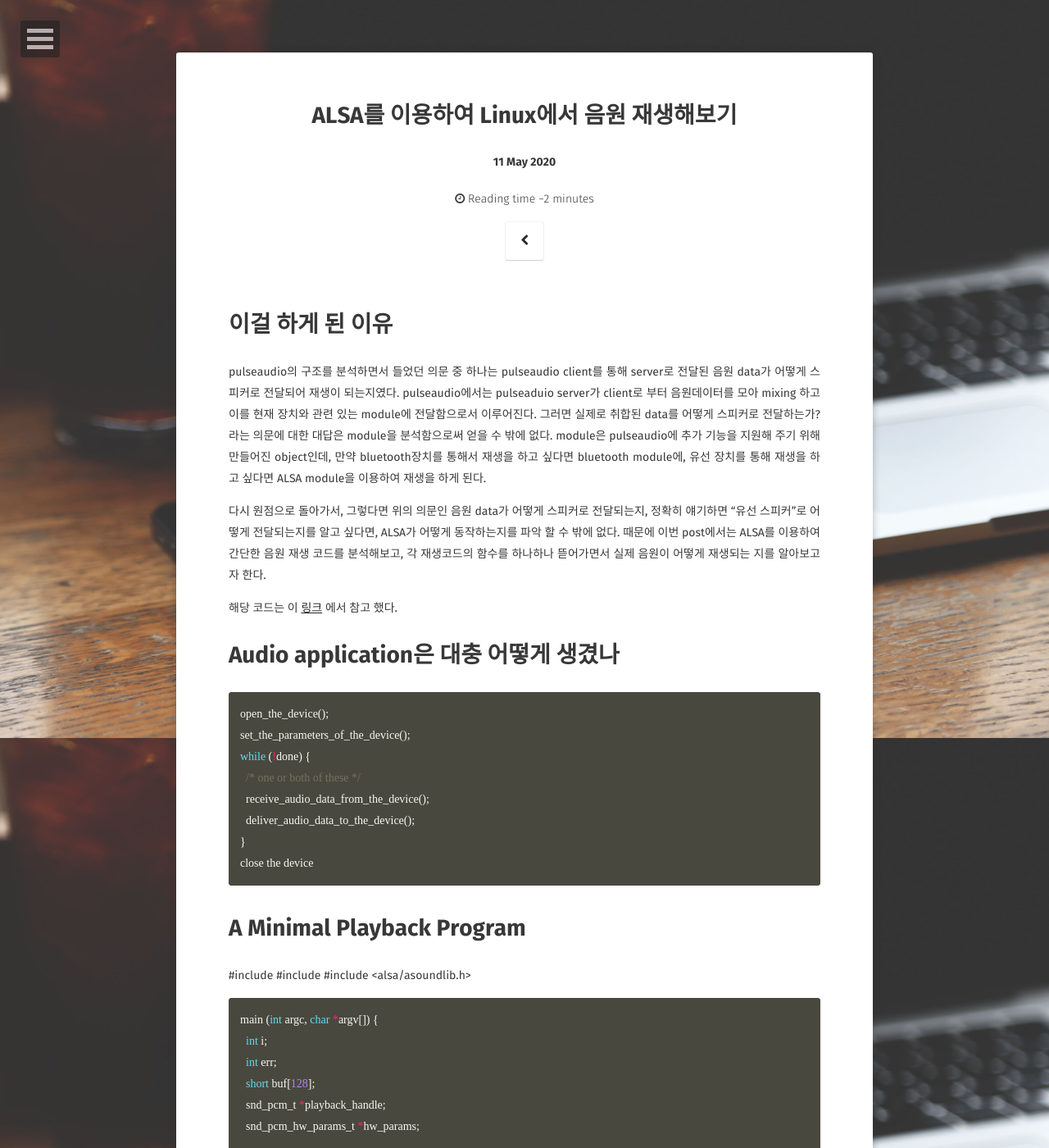
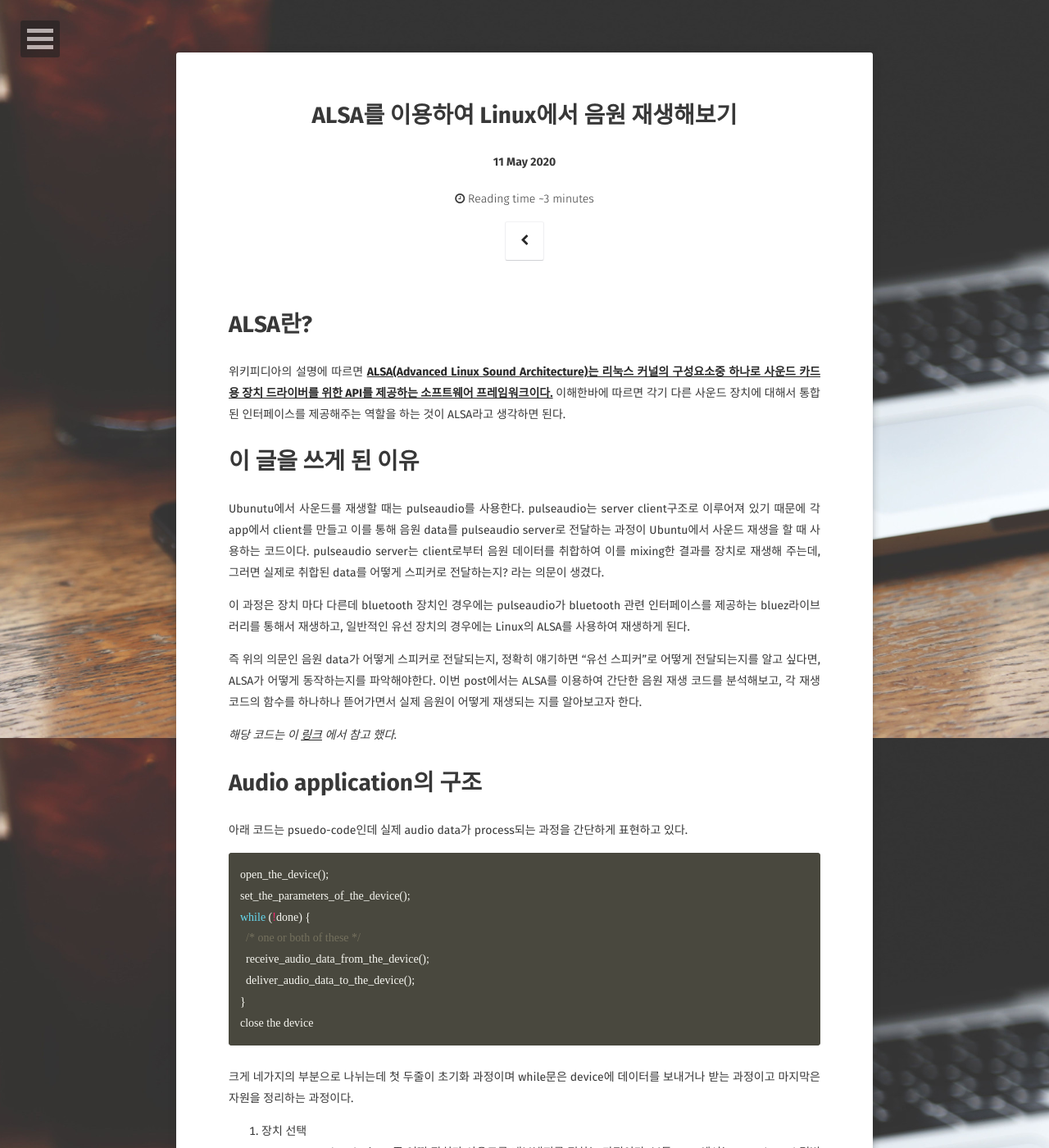
Before and after one commit to revol300/revol300.github.io, a Jekyll site: the page built from _posts/2020-05-11-ALSA.md, in a window 1280 px wide and 1400 px high. Shown: the whole window at 82% size. Built offline with Jekyll 4.4.1, drawn with Linux system fonts in a browser that asks for light colours; nearby versions of some CDN libraries; some web fonts are replaced; comment, search, counter and statistics services are not loaded; some of the changed text lies outside the part shown.

Commit message:
ALSA정리

````diff
--- a/_posts/2020-05-11-ALSA.md
+++ b/_posts/2020-05-11-ALSA.md
@@ -10,16 +10,23 @@
 - multimedia
 - ALSA
 ---
+# ALSA란?
+위키피디아의 설명에 따르면
+**[ALSA(Advanced Linux Sound Architecture)는 리눅스 커널의 구성요소중 하나로 사운드 카드용 장치 드라이버를 위한 API를 제공하는 소프트웨어 프레임워크이다.](https://ko.wikipedia.org/wiki/%EA%B3%A0%EA%B8%89_%EB%A6%AC%EB%88%85%EC%8A%A4_%EC%82%AC%EC%9A%B4%EB%93%9C_%EC%95%84%ED%82%A4%ED%85%8D%EC%B2%98)**
+이해한바에 따르면 각기 다른 사운드 장치에 대해서 통합된 인터페이스를 제공해주는 역할을 하는 것이 ALSA라고 생각하면 된다.
 
-# 이걸 하게 된 이유
-pulseaudio의 구조를 분석하면서 들었던 의문 중 하나는 pulseaudio client를 통해 server로 전달된 음원 data가 어떻게 스피커로 전달되어 재생이 되는지였다. pulseaudio에서는 pulseaduio server가 client로 부터 음원데이터를 모아 mixing 하고 이를 현재 장치와 관련 있는 module에 전달함으로서 이루어진다. 그러면 실제로 취합된 data를 어떻게 스피커로 전달하는가? 라는 의문에 대한 대답은 module을 분석함으로써 얻을 수 밖에 없다. module은 pulseaudio에 추가 기능을 지원해 주기 위해 만들어진 object인데, 만약 bluetooth장치를 통해서 재생을 하고 싶다면 bluetooth module에, 유선 장치를 통해 재생을 하고 싶다면 ALSA module을 이용하여 재생을 하게 된다.
+# 이 글을 쓰게 된 이유
+Ubunutu에서 사운드를 재생할 때는 pulseaudio를 사용한다. pulseaudio는 server client구조로 이루어져 있기 때문에 각 app에서 client를 만들고 이를 통해 음원 data를 pulseaudio server로 전달하는 과정이 Ubuntu에서 사운드 재생을 할 때 사용하는 코드이다. pulseaudio server는 client로부터 음원 데이터를 취합하여 이를  mixing한 결과를 장치로 재생해 주는데, 그러면 실제로 취합된 data를 어떻게 스피커로 전달하는지? 라는 의문이 생겼다.
 
-다시 원점으로 돌아가서, 그렇다면 위의 의문인 음원 data가 어떻게 스피커로 전달되는지, 정확히 얘기하면 "유선 스피커"로 어떻게 전달되는지를 알고 싶다면, ALSA가 어떻게 동작하는지를 파악 할 수 밖에 없다. 때문에 이번 post에서는 ALSA를 이용하여 간단한 음원 재생 코드를 분석해보고, 각 재생코드의 함수를 하나하나 뜯어가면서 실제 음원이 어떻게 재생되는 지를 알아보고자 한다.
+이 과정은 장치 마다 다른데 bluetooth 장치인 경우에는 pulseaudio가 bluetooth 관련 인터페이스를 제공하는 bluez라이브러리를 통해서 재생하고, 일반적인 유선 장치의 경우에는 Linux의 ALSA를 사용하여 재생하게 된다.
 
-해당 코드는 이 [링크](http://equalarea.com/paul/alsa-audio.html) 에서 참고 했다.
+즉 위의 의문인 음원 data가 어떻게 스피커로 전달되는지, 정확히 얘기하면 "유선 스피커"로 어떻게 전달되는지를 알고 싶다면, ALSA가 어떻게 동작하는지를 파악해야한다. 이번 post에서는 ALSA를 이용하여 간단한 음원 재생 코드를 분석해보고, 각 재생코드의 함수를 하나하나 뜯어가면서 실제 음원이 어떻게 재생되는 지를 알아보고자 한다.
 
-# Audio application은 대충 어떻게 생겼나
 
+*해당 코드는 이 [링크](http://equalarea.com/paul/alsa-audio.html) 에서 참고 했다.*
+
+# Audio application의 구조
+아래 코드는 psuedo-code인데 실제 audio data가 process되는 과정을 간단하게 표현하고 있다.
 ```c
 open_the_device();
 set_the_parameters_of_the_device();
@@ -30,13 +37,30 @@
 }
 close the device
 ```
+크게 네가지의 부분으로 나뉘는데 첫 두줄이 초기화 과정이며 while문은 device에 데이터를 보내거나 받는 과정이고 마지막은 자원을 정리하는 과정이다.
+
+1. 장치 선택
+* open_the_device : 즉 어떤 장치가 사운드를 내보낼지를 정하는 과정이다. 보통 ALSA에서는 sound_card 몇번의 몇번 장치 라는 형식으로 표현되는 듯 하다.
+2. 장치 설정
+* set_the_parameters_of_the_device : 장치의 스펙을 결정한다. 장치의 channel을 몇개를 사용할 것인지, 각 음원 데이터 표현을 어떻게 할 것인지, 초당 몇개의 frame을 보낼 것인지에 대한 정보를 여기서 결정한다.
+3. 음원 전송 및 수신
+* receive_audio_data_from_the_device : 장치에 들어온 음원 데이터를 받는다
+* deliver_audio_data_to_the_device : 장치로 내가 재생할 음원 데이터를 보낸다
+4. 정리
+* close the device
+
 
 # A Minimal Playback Program
+
+마지막으로 ALSA를 이용해서 audio data를 재생하는 코드를 리뷰해보자.
+
+코드 전문은 아래와 같다.
+
+```c
 #include <stdio.h>
 #include <stdlib.h>
 #include <alsa/asoundlib.h>
 
-```c
 main (int argc, char *argv[]) {
   int i;
   int err;
@@ -113,3 +137,47 @@
   exit (0);
 }
 ```
+
+앞에서 얘기했던 바와 같이 코드를 크게 세부분으로 나눠서 다시 보자
+
+* 장치 찾기
+```c
+snd_pcm_open
+snd_pcm_hw_params_malloc
+snd_pcm_hw_params_any
+```
+
+snd_pcm_open을 통해서 playback_handle이라고 하는 장치 handle을 받는다. 이 handle을 통해서 sound_device에 대한 control이 가능하다.
+
+snd_pcm_hw_params_malloc, snd_pcm_hw_params_any를 통해서 장치의 각종 설정값에 대한 구조체(hw_params)를 초기화한다.
+
+* 장치 설정
+```c
+snd_pcm_hw_params_set_access
+snd_pcm_hw_params_set_format
+snd_pcm_hw_params_set_rate_near
+snd_pcm_hw_params_set_channels
+snd_pcm_hw_params
+snd_pcm_hw_params_free
+```
+
+snd_pcm_hw_params_set 함수를 통해서 hw_params에 값들을 설정한다. 이때 sound_device에 접근해서 해당 설정값이 유효한지를 검증하고 불가능하면 함수가 실패한다.
+
+snd_pcm_hw_params에서 hw_params에 설정된 값들을 실제 device에 적용한다.
+
+이제 hw_params는 쓰이지 않으므로 snd_pcm_hw_params_free를 통해 정리한다.
+
+* audio data를 장치로 전송
+```c
+snd_pcm_prepare
+snd_pcm_writei
+```
+
+snd_pcm_prepare : pcm 준비
+
+snd_pcm_writei : pcm data를 audio device에 전달한다.
+
+* 정리
+```c
+snd_pcm_close
+```
````
